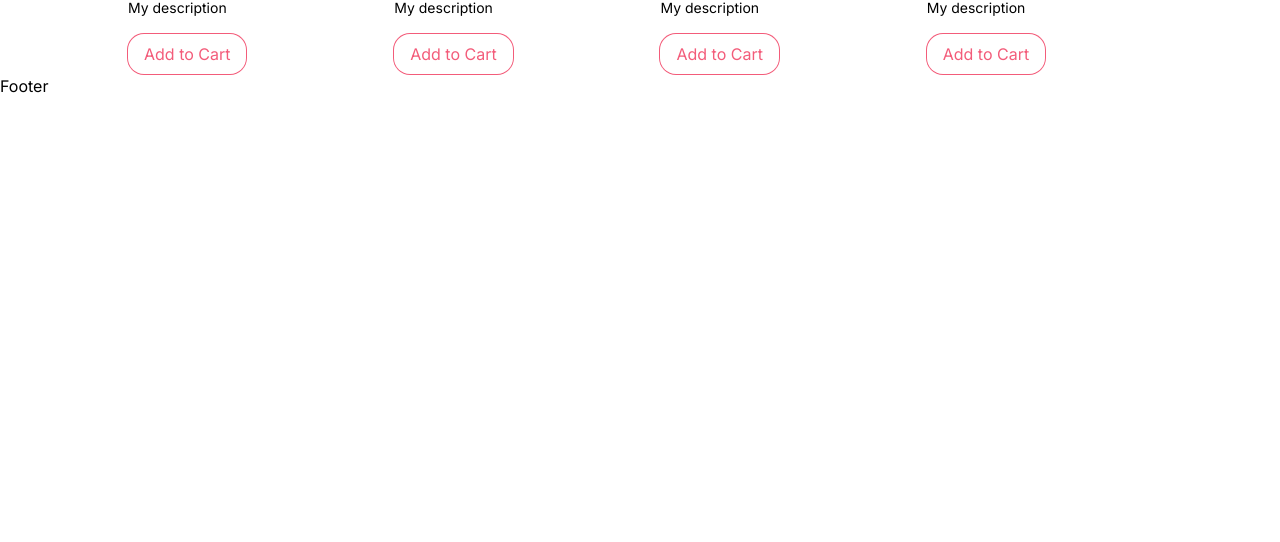
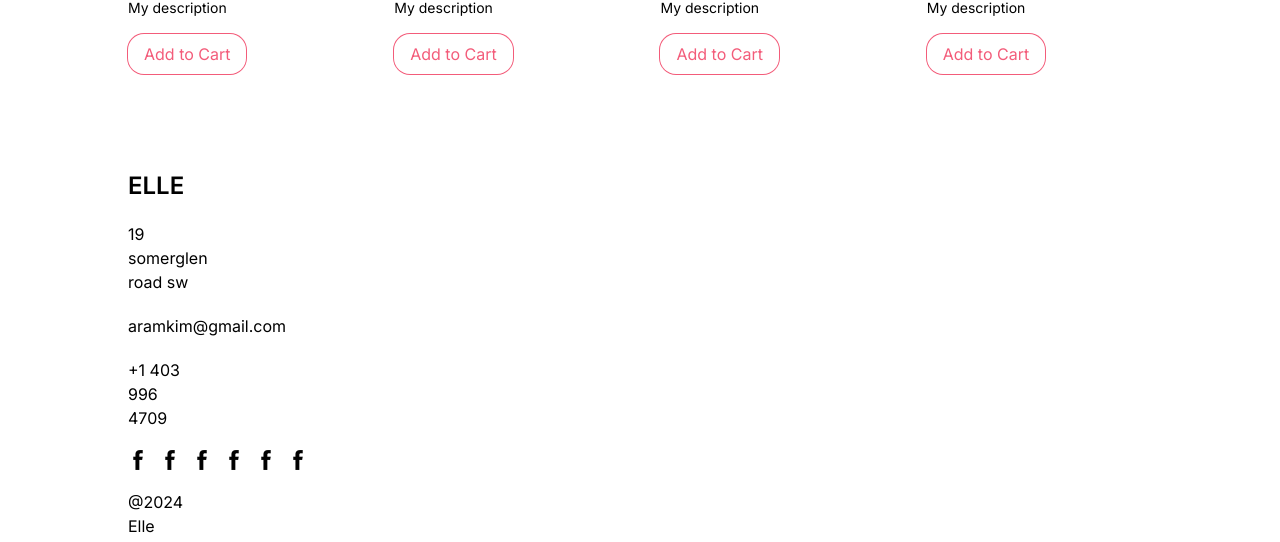
Before and after one commit to AramKim37/ecommerce-next, a Next.js app: page / in a window 1280 px wide. Shown: the part 2598-3140 px from the top of the page. Before the commit the page ends 2696 px from the top, so only its background shows below. Built offline with nearby package versions, Linux system fonts and the light colour scheme.

Commit message:
building footer section

```diff
--- a/src/components/Footer.tsx
+++ b/src/components/Footer.tsx
@@ -1,5 +1,38 @@
+import Image from "next/image";
+import Facebook from "../../public/facebook.png";
+
 const Footer = () => {
-  return <div>Footer</div>;
+  return (
+    <div>
+      {/* top */}
+      <div>
+        {/* left */}
+        <div className="w-1/4 mt-24 px-4 md:px-8 lg:px-16 xl:px-32 2xl:px-64 flex flex-col  gap-5">
+          <h1 className="text-2xl font-semibold">ELLE</h1>
+          <p>19 somerglen road sw</p>
+          <p>aramkim@gmail.com</p>
+          <p>+1 403 996 4709</p>
+          <div className="flex w-full gap-3">
+            <Image src={Facebook} alt="" width={20} height={20} />
+            <Image src={Facebook} alt="" width={20} height={20} />
+            <Image src={Facebook} alt="" width={20} height={20} />
+            <Image src={Facebook} alt="" width={20} height={20} />
+            <Image src={Facebook} alt="" width={20} height={20} />
+            <Image src={Facebook} alt="" width={20} height={20} />
+          </div>
+          <div className="w-full">
+            <p>@2024 Elle shop</p>
+          </div>
+        </div>
+        {/* center */}
+        <div className="w-1/2"></div>
+        {/* right */}
+        <div className="w-1/4"></div>
+      </div>
+      {/* bottom */}
+      <div></div>
+    </div>
+  );
 };
 
 export default Footer;
```
